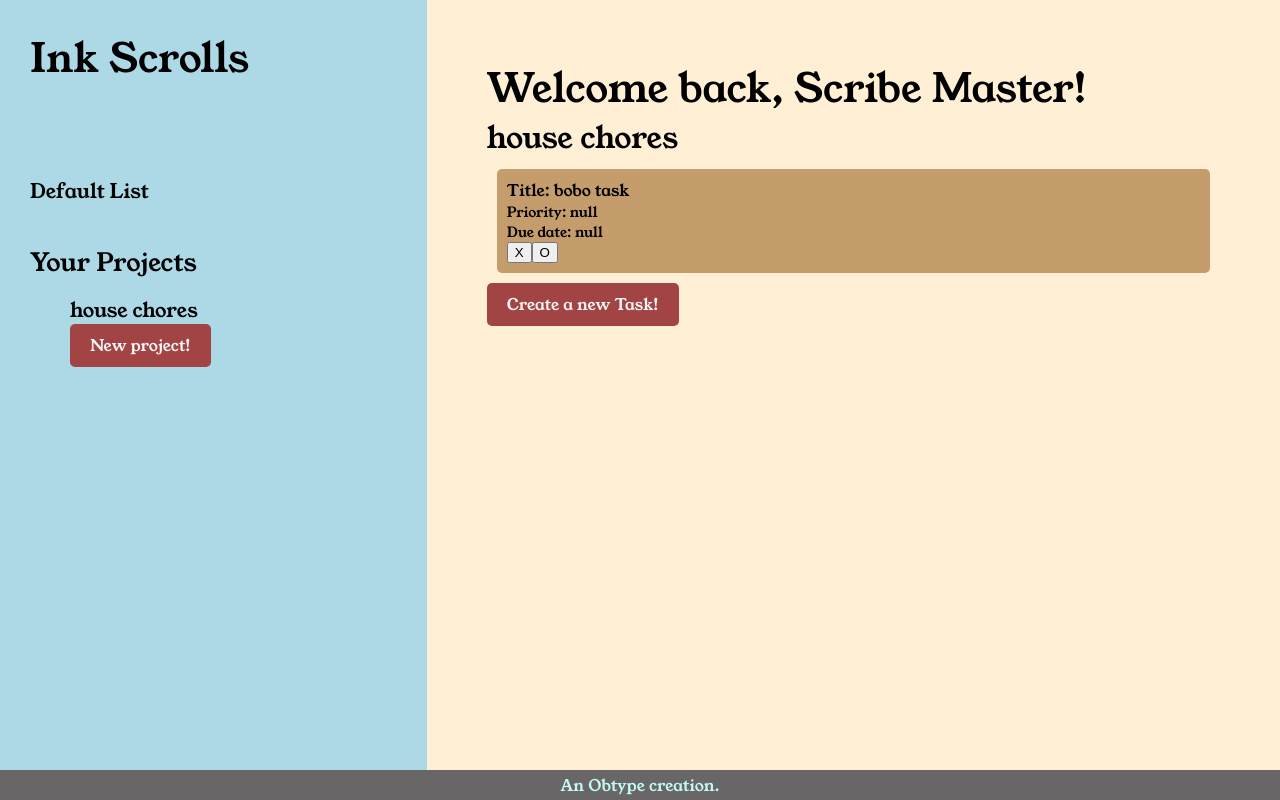
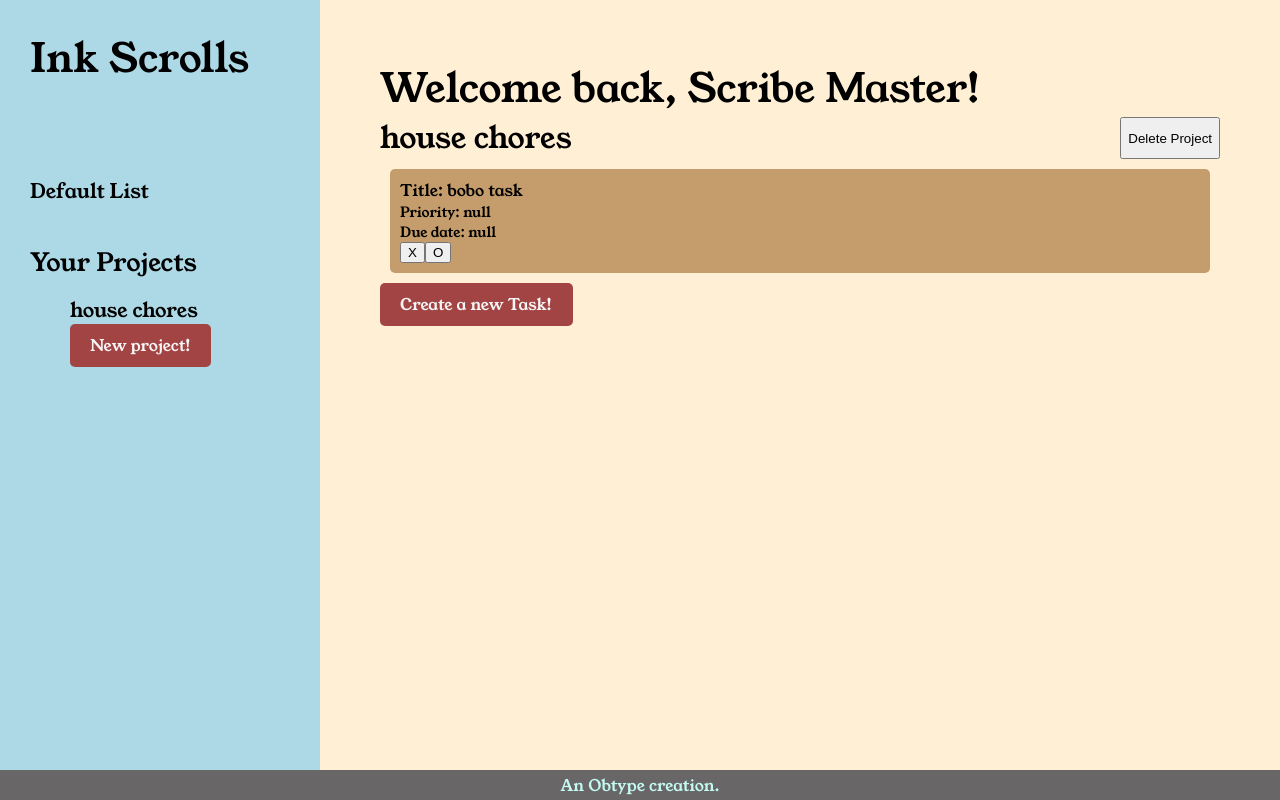
Before and after one commit to obtype/todo-list, a website built with webpack: page dist/index.html in a window 1280 px wide. Both pictures are taken after a click on the item "house chores". Built offline with nearby package versions, Linux system fonts and the light colour scheme.

Commit message:
Add project deletion UI

```diff
--- a/src/UI/UI.js
+++ b/src/UI/UI.js
@@ -26,9 +26,33 @@ function updateTaskBoard(projectName){
     let Board = document.querySelector('div.card-list');
     clearBoard();
 
-    let projectTitle = Board.parentNode.querySelector('.main > .title');
-    projectTitle.textContent = (projectName === "none") ? "Default List" : projectName;
-    projectTitle.setAttribute('data-project', projectName);
+    //let projectTitleContainer = document.createElement('div');
+
+    let projectTitleContainer = Board.parentNode.querySelector('.main > .title');
+    projectTitleContainer.setAttribute('data-project', projectName);
+
+    let projectTitleText = document.createElement('div');
+    projectTitleText.textContent = (projectName === "none") ? "Default List" : projectName;
+    let projectDeleteBtn = document.createElement('button');
+    projectDeleteBtn.textContent = 'Delete Project';
+    if(projectName === "none"){
+        projectDeleteBtn.style = 'display: none;';
+    }
+    else{
+        projectDeleteBtn.style = 'display: block';
+    }
+
+    while(projectTitleContainer.firstChild){
+        projectTitleContainer.removeChild(projectTitleContainer.firstChild);
+    }
+
+    projectTitleContainer.appendChild(projectTitleText);
+    projectTitleContainer.appendChild(projectDeleteBtn);
+
+    projectDeleteBtn.addEventListener('click', deleteProjectEvent)
+
+
+
 
     let taskCard = document.createElement('div');
     let taskTitle = document.createElement('div');
@@ -86,6 +110,13 @@ function updateTaskBoard(projectName){
     Board.appendChild(createTaskBtn);
 
 
+}
+
+function deleteProjectEvent(event){
+    let projectName = event.target.parentNode.getAttribute('data-project');
+    TaskManager.deleteProject(projectName);
+    updateTaskBoard('none');
+    updateProjectList();
 }
 
 function viewTaskEvent(event){
--- a/src/UI/intialize.js
+++ b/src/UI/intialize.js
@@ -80,7 +80,7 @@ function initDashBoard(){
 
 
     title.textContent = 'Welcome back, Scribe Master!';
-    mainContentTitle.textContent = "Your (Project's) notes";
+    //mainContentTitle.textContent = "Your (Project's) notes";
 
     mainContent.appendChild(mainContentTitle);
     mainContent.appendChild(mainContentCards);
--- a/src/style.css
+++ b/src/style.css
@@ -9,7 +9,7 @@ body{
 
 div.content{
     display: grid;
-    grid-template-columns: 1.5fr 3fr;
+    grid-template-columns: 1fr 3fr;
     grid-template-rows: 1fr 30px;
     height: 100%;
 }
@@ -72,6 +72,15 @@ form .title {
     font-size: 16px;
 }
 
+.main > .title{
+    display:flex;
+    justify-content: start;
+}
+.main > .title > button{
+    margin-left: auto;
+}
+
+
 .card {
     background-color: rgb(197, 157, 108);
     padding: 10px;
```
Also changed, not shown: dist/main.js.
